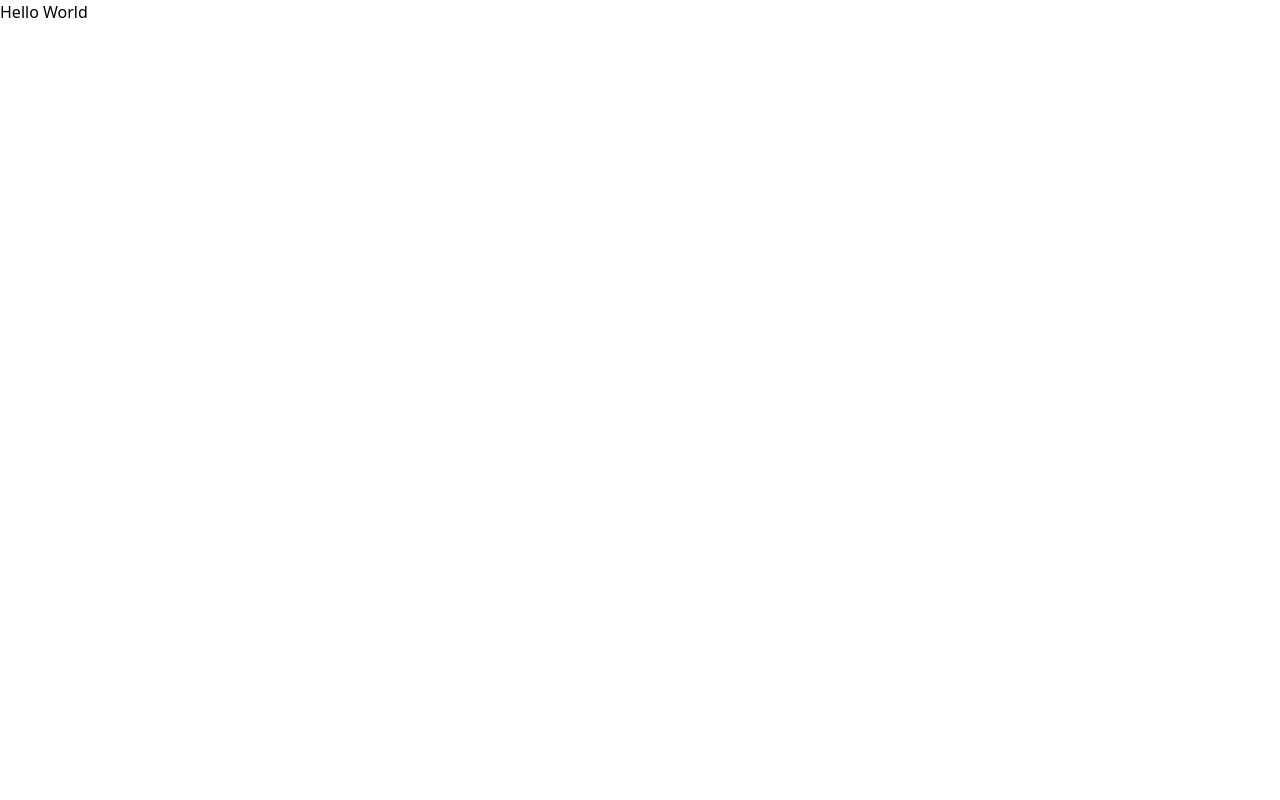
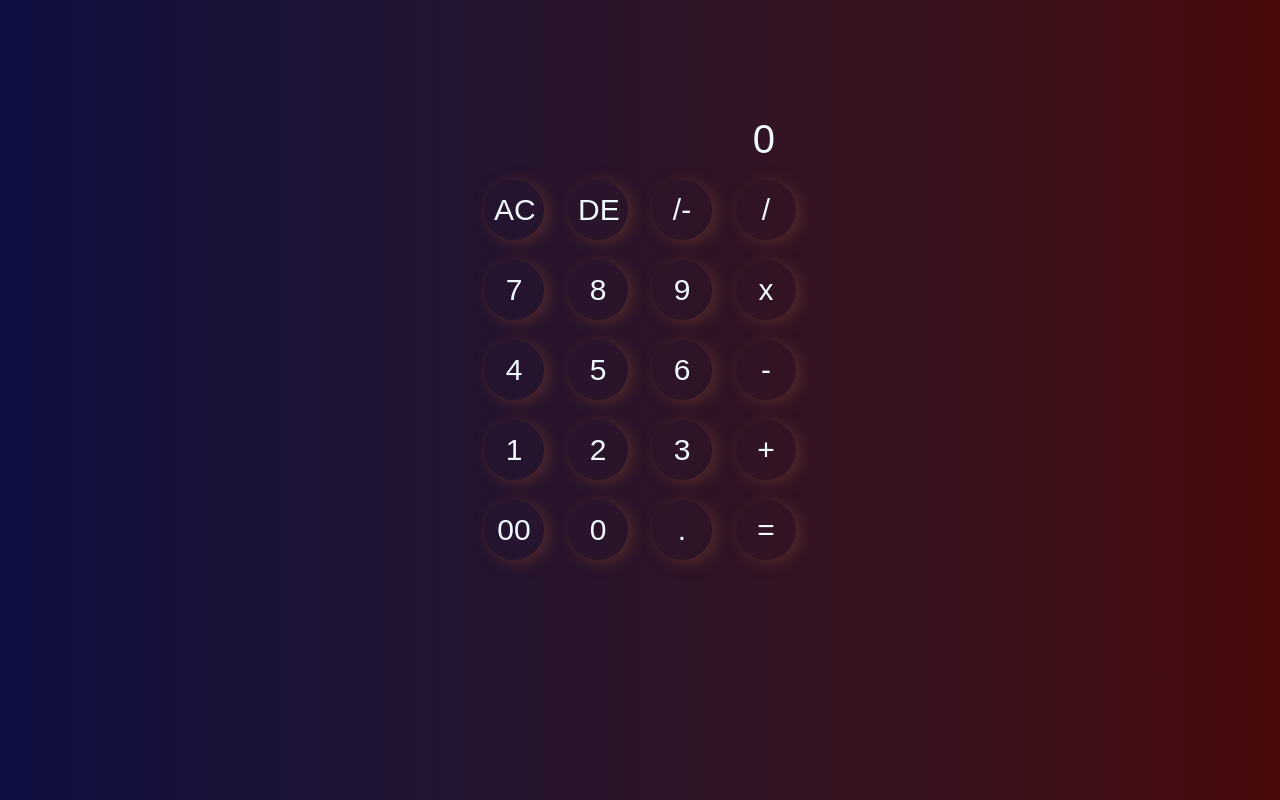
Before and after one commit to imrulhassanemon/scientific-calculator-live, a plain HTML site: page src/index.html in a window 1280 px wide. Drawn offline with nearby package versions, Linux system fonts and the light colour scheme.

Commit message:
design calculator

```diff
--- a/src/index.html
+++ b/src/index.html
@@ -3,12 +3,42 @@
 <head>
     <meta charset="UTF-8">
     <meta name="viewport" content="width=device-width, initial-scale=1.0">
-    <script src="https://cdn.jsdelivr.net/npm/@tailwindcss/browser@4"></script>
-    <title>Scientific Calculator</title>
+    <title>Document</title>
 </head>
+<link rel="stylesheet" href="style.css">
 <body>
+    <input type="text" placeholder="0" id="inputBox">
     <div>
-        Hello World
+        <button class="operator">AC</button>
+        <button class="operator">DE</button>
+        <button class="operator">/-</button>
+        <button class="operator">/</button>
     </div>
+    <div>
+        <button>7</button>
+        <button>8</button>
+        <button>9</button>
+        <button class="operator">x</button>
+    </div>
+    <div>
+        <button>4</button>
+        <button>5</button>
+        <button>6</button>
+        <button class="operator">-</button>
+    </div>
+    <div>
+        <button>1</button>
+        <button>2</button>
+        <button>3</button>
+        <button class="operator">+</button>
+    </div>
+    <div>
+        <button>00</button>
+        <button>0</button>
+        <button class="operator">.</button>
+        <button class="equal">=</button>
+    </div>
+    <script src="script.js"></script>
+
 </body>
 </html>
--- /dev/null
+++ b/src/style.css
@@ -0,0 +1,55 @@
+body{
+    text-align: center;
+    padding: 100px;
+    background: linear-gradient(90deg in oklab, rgb(14, 14, 65), rgb(72, 9, 9)) ;
+    vertical-align:center ;
+    /* -ms-text-combine-horizontal: center; */
+    justify-content: center;
+
+}
+button{
+    margin: 10px;
+    padding: 10px;
+    background: none;
+    text-align: center;
+    font-size: 30px;
+    color: aliceblue;
+    border-radius: 50%;
+    height: 60px;
+    width: 60px;
+    -ms-text-combine-horizontal: center;
+    border: none;
+    box-shadow:5px 3px 15px #502a2a  ;
+}
+
+
+button:active{
+    border: 0;
+    outline: none;
+    opacity: 0.5;
+    cursor: pointer;
+
+}
+
+
+input{
+    background:none;
+    height: 60px;
+    width: 270px;
+    border: none;
+    text-align: right;
+    font-size: 40px;
+    color: aliceblue;
+}
+input::placeholder{
+    color: aliceblue;
+}
+
+@media only screen and (max-width: 455px){
+    body{
+        padding: 20px;
+        padding-top: 70px;
+        /* display: flex; */
+
+    }
+}
```
